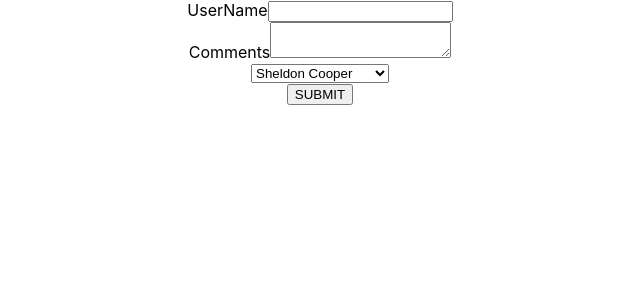
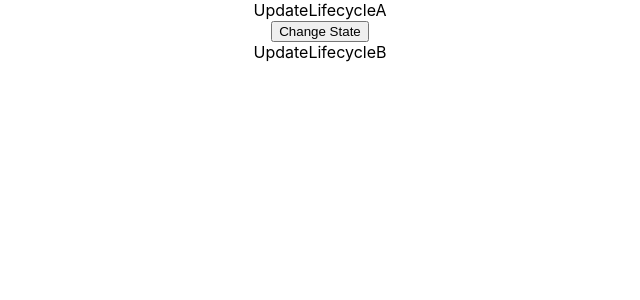
Before and after one commit to Prakashpreveen/React-JS, a React (Create React App) app: page / in a window 1280 px wide. Shown: the top 300 px of the page, without its empty margins (320-960 px from the left). Built offline with nearby package versions, Linux system fonts and the light colour scheme.

Commit message:
added mounting & updating lifecycle methods

```diff
--- a/src/App.js
+++ b/src/App.js
@@ -22,11 +22,17 @@ import "./App.css";
 // import "./appStyles.css";
 // import styles from "./appStyles.module.css";
 // import { Practice, Practice1, Practice2, Practice3 } from "./Styles/Practice";
-import FormClass from "./Components/FormHandling/Form";
+// import FormClass from "./Components/FormHandling/Form";
+import LifecycleA from "./Components/LifeCycleComponents/MountingLifecycleA";
+import UpdateLifecycleA from "./Components/LifeCycleComponents/UpdatingLifecycleA";
+
 function App() {
   return (
     <div className="App">
       {
+        // <LifecycleA />
+        <UpdateLifecycleA />
+
         //   <div>
         //     <div className = "BASIC FUNCTION AND CLASS">
         //       <Function />
@@ -74,7 +80,7 @@ function App() {
         //   <Practice2 />
         //   <Practice3 />
         // </div>
-        <FormClass />
+        // <FormClass />
         // </div>
         // </div>
         // </div>
--- /dev/null
+++ b/src/Components/LifeCycleComponents/MountingLifecycleA.js
@@ -0,0 +1,38 @@
+import React, { Component } from "react";
+import LifecycleB from "./MountingLifecycleB";
+
+class LifecycleA extends Component {
+  //Constructor Mehtod
+  constructor() {
+    super();
+    this.state = {
+      name: "DP",
+    };
+    console.log("LifecycleA Constructor Method");
+  }
+
+  //Static getDerivedStateFromProps Method:
+  static getDerivedStateFromProps(props, state) {
+    console.log("LifecycleA getDerivedStateFromProps");
+    return null;
+  }
+
+  //ComponentDidMount Method:
+  componentDidMount() {
+    console.log("LifecycleA ComponentDidMount");
+  }
+
+  // Render Method
+  render() {
+    console.log("LifecycleA Render Method");
+
+    return (
+      <div>
+        <div>LifecycleA</div>
+        <LifecycleB />
+      </div>
+    );
+  }
+}
+
+export default LifecycleA;
--- /dev/null
+++ b/src/Components/LifeCycleComponents/MountingLifecycleB.js
@@ -0,0 +1,32 @@
+import React, { Component } from "react";
+
+class LifecycleB extends Component {
+  //Constructor Mehtod
+  constructor() {
+    super();
+    this.state = {
+      name: "DP",
+    };
+    console.log("LifecycleB Constructor Method");
+  }
+
+  //Static getDerivedStateFromProps Method:
+  static getDerivedStateFromProps(props, state) {
+    console.log("LifecycleB getDerivedStateFromProps");
+    return null;
+  }
+
+  //ComponentDidMount Method:
+  componentDidMount() {
+    console.log("LifecycleB ComponentDidMount");
+  }
+
+  // Render Method
+  render() {
+    console.log("LifecycleB Render Method");
+
+    return <div>LifecycleB</div>;
+  }
+}
+
+export default LifecycleB;
--- /dev/null
+++ b/src/Components/LifeCycleComponents/UpdatingLifecycleA.js
@@ -0,0 +1,55 @@
+import React, { Component } from "react";
+import UpdateLifecycleB from "./UpdatingLifecycleB";
+
+class UpdateLifecycleA extends Component {
+  constructor() {
+    super();
+    this.state = {
+      name: "DP",
+    };
+    console.log("UpdateLifecycleA Constructor Method");
+  }
+
+  //Static getDerivedStateFromProps Method:
+  static getDerivedStateFromProps(props, state) {
+    console.log("UpdateLifecycleA getDerivedStateFromProps");
+    return null;
+  }
+
+  //shouldComponentUpdate Method:
+  shouldComponentUpdate() {
+    console.log("UpdateLifecycleA shouldComponentUpdate");
+    return true;
+  }
+
+  //getSanpshotBeforeUpdate Method:
+  getSnapshotBeforeUpdate(prevProps, prevState) {
+    console.log("UpdateLifecycleA getSnapshotBeforeUpdate");
+    return null;
+  }
+
+  // componentDidUpdate Method:
+  componentDidUpdate() {
+    console.log("UpdateLifecycleA componentDidUpdate");
+  }
+
+  //onClick function:
+  changeState = () => {
+    this.setState({
+      name: "Divya Prakash",
+    });
+  };
+  // Render Method
+  render() {
+    console.log("UpdateLifecycleA Render Method");
+    return (
+      <div>
+        <div>UpdateLifecycleA</div>
+        <button onClick={this.changeState}>Change State</button>
+        <UpdateLifecycleB />
+      </div>
+    );
+  }
+}
+
+export default UpdateLifecycleA;
--- /dev/null
+++ b/src/Components/LifeCycleComponents/UpdatingLifecycleB.js
@@ -0,0 +1,42 @@
+import React, { Component } from "react";
+
+class UpdateLifecycleB extends Component {
+  constructor() {
+    super();
+    this.state = {
+      name: "DP",
+    };
+    console.log("UpdateLifecycleB Constructor Method");
+  }
+
+  //Static getDerivedStateFromProps Method:
+  static getDerivedStateFromProps(props, state) {
+    console.log("UpdateLifecycleB getDerivedStateFromProps");
+    return null;
+  }
+
+  //shouldComponentUpdate Method:
+  shouldComponentUpdate() {
+    console.log("UpdateLifecycleB shouldComponentUpdate");
+    return true;
+  }
+
+  //getSanpshotBeforeUpdate Method:
+  getSnapshotBeforeUpdate(prevProps, prevState) {
+    console.log("UpdateLifecycleB getSnapshotBeforeUpdate");
+    return null;
+  }
+
+  // componentDidUpdate Method:
+  componentDidUpdate() {
+    console.log("UpdateLifecycleB componentDidUpdate");
+  }
+  // Render Method
+  render() {
+    console.log("UpdateLifecycleB Render Method");
+
+    return <div>UpdateLifecycleB</div>;
+  }
+}
+
+export default UpdateLifecycleB;
```
